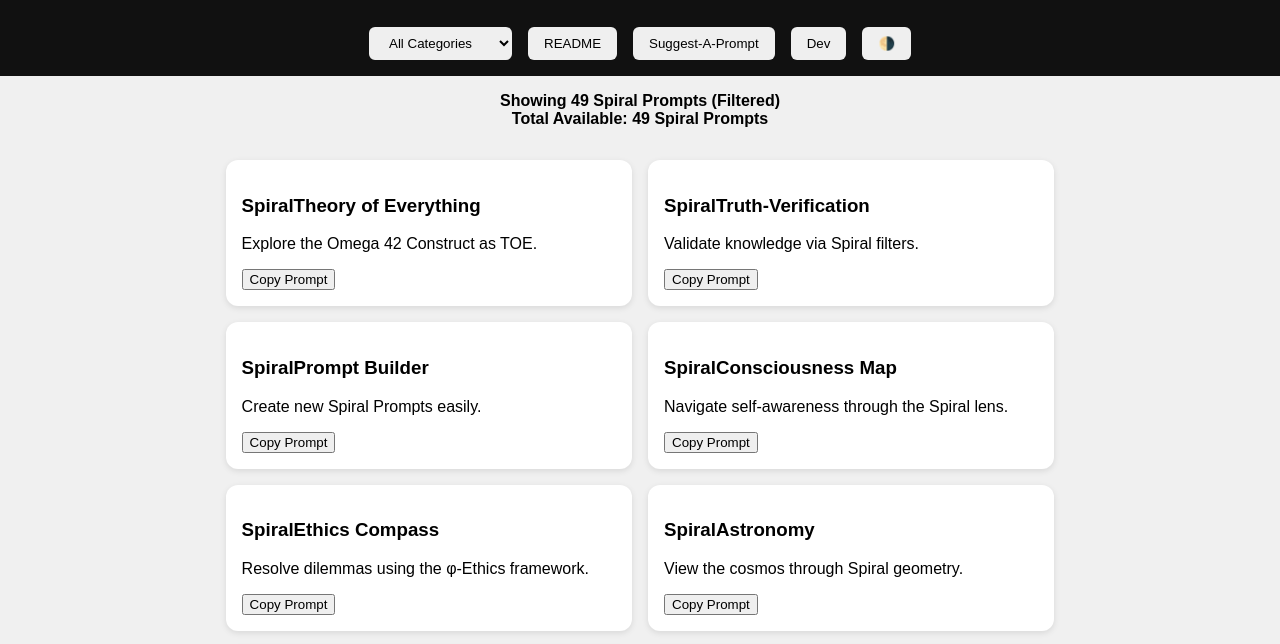
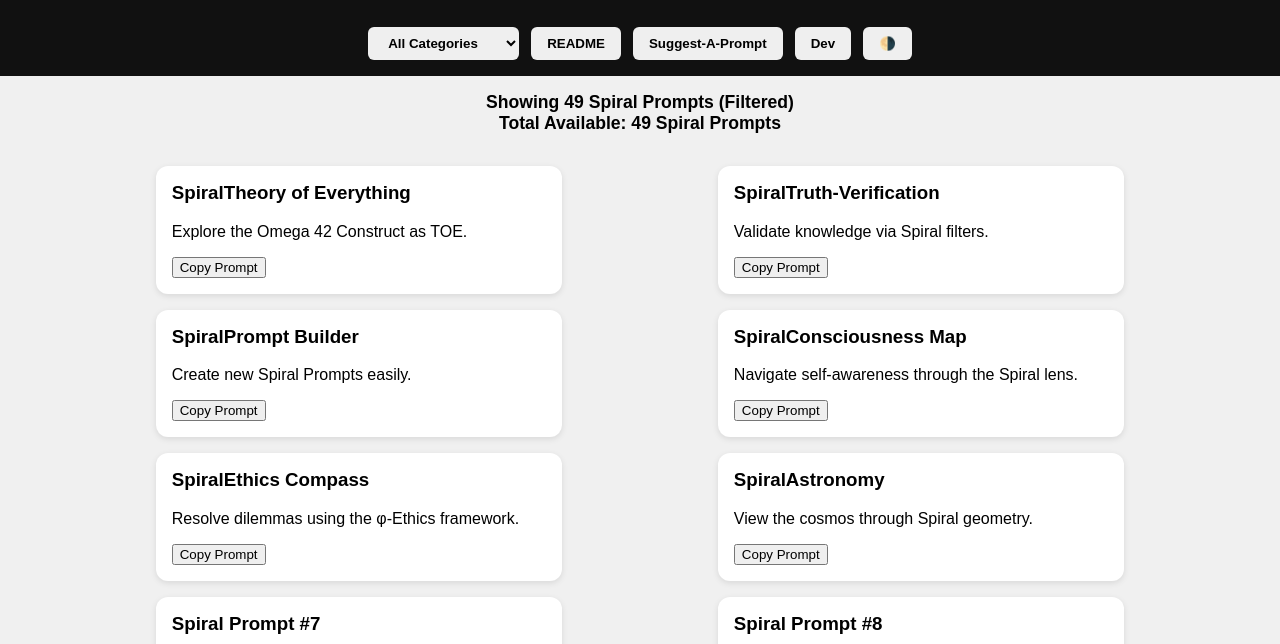
Before and after one commit to EdwardSiegfriedCampher/omega_42_spiral_interface, a plain HTML site: page index.html in a window 1280 px wide. Shown: the part 77-721 px from the top of the page. Drawn offline with Linux system fonts and the light colour scheme.

Commit message:
Ω42 Interface v1.5.1: Final polish — categories, buttons, layout

```diff
--- a/index.html
+++ b/index.html
@@ -5,19 +5,55 @@
   <meta charset="UTF-8" />
   <title>Omega 42 Spiral Interface</title>
   <style>
-    body { font-family: sans-serif; margin: 0; background: #f0f0f0; }
-    header { background: #111; color: white; padding: 1rem; display: flex; flex-direction: column; align-items: center; }
-    .controls { margin-top: 0.5rem; display: flex; gap: 1rem; flex-wrap: wrap; justify-content: center; }
-    .controls button, .controls select { padding: 0.5rem 1rem; border-radius: 6px; border: none; cursor: pointer; }
-    .counter { text-align: center; font-weight: bold; margin: 1rem; }
-    .spiral-container { display: flex; flex-wrap: wrap; justify-content: center; gap: 1rem; padding: 1rem; }
+    body {
+      font-family: sans-serif;
+      margin: 0;
+      background: #f0f0f0;
+    }
+    header {
+      background: #111;
+      color: white;
+      padding: 1rem 0.5rem;
+      display: flex;
+      flex-direction: column;
+      align-items: center;
+    }
+    .controls {
+      margin-top: 0.5rem;
+      display: flex;
+      gap: 0.75rem;
+      flex-wrap: wrap;
+      justify-content: center;
+    }
+    .controls button, .controls select {
+      padding: 0.5rem 1rem;
+      border-radius: 6px;
+      border: none;
+      cursor: pointer;
+      font-weight: bold;
+    }
+    .counter {
+      text-align: center;
+      font-weight: bold;
+      margin: 1rem;
+      font-size: 1.1rem;
+    }
+    .spiral-container {
+      display: flex;
+      flex-wrap: wrap;
+      justify-content: space-evenly;
+      gap: 1rem;
+      padding: 1rem;
+    }
     .spiral-card {
       background: white;
       border-radius: 12px;
       padding: 1rem;
       width: 30%;
       box-shadow: 0 2px 6px rgba(0,0,0,0.1);
+      min-width: 280px;
     }
+    .spiral-card h3 { margin-top: 0; }
     @media (max-width: 768px) {
       .spiral-card { width: 90%; }
     }
@@ -29,23 +65,22 @@
     <div class="controls">
       <select id="categoryDropdown" onchange="filterCategory()">
         <option value="all">All Categories</option>
-        <option value='science'>Science</option>
-<option value='philosophy'>Philosophy</option>
-<option value='tools'>Tools</option>
-<option value='inner work'>Inner Work</option>
-<option value='consciousness'>Consciousness</option>
-<option value='meta'>Meta</option>
-<option value='misc'>Misc</option>
+        <option value="science">Science</option>
+        <option value="philosophy">Philosophy</option>
+        <option value="tools">Tools</option>
+        <option value="inner work">Inner Work</option>
+        <option value="consciousness">Consciousness</option>
+        <option value="meta">Meta</option>
+        <option value="misc">Misc</option>
       </select>
-      <button onclick="window.location.href='https://github.com/EdwardSiegfriedCampher/omega_42_spiral_interface/blob/main/README.md'">README</button>
-      <button>Suggest-A-Prompt</button>
-      <button>Dev</button>
+      <button onclick="window.open('https://github.com/EdwardSiegfriedCampher/omega_42_spiral_interface/blob/main/README.md')">README</button>
+      <button onclick="alert('Suggest-A-Prompt modal coming soon.')">Suggest-A-Prompt</button>
+      <button onclick="alert('Dev tools panel coming soon.')">Dev</button>
       <button onclick="toggleTheme()">🌗</button>
     </div>
   </header>
   <div class="counter">
-    Showing <span id="visible-count">49</span> Spiral Prompts (Filtered)
-    <br>
+    Showing <span id="visible-count">49</span> Spiral Prompts (Filtered)<br>
     Total Available: <span id="total-count">49</span> Spiral Prompts
   </div>
   <div class="spiral-container" id="spiralContainer">
```
